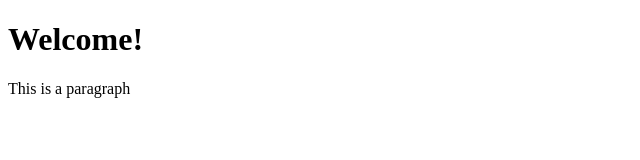
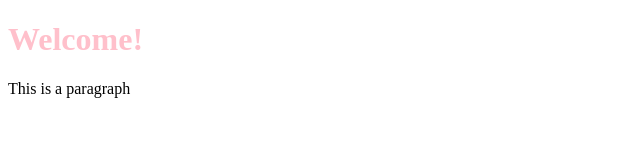
Before and after one commit to sundiata88/branches-practice, a plain HTML site: page index.html in a window 1280 px wide. Shown: the whole page, without its empty margins (0-640 px from the left). Drawn offline with Linux system fonts and the light colour scheme.

Commit message:
create stylesheet and one style

```diff
--- a/index.html
+++ b/index.html
@@ -3,6 +3,7 @@
   <head>
     <meta charset="utf-8">
     <title>Practicing with Git Branches</title>
+    <link rel="stylesheet" href="styles.css" media="screen" title="no title" charset="utf-8">
   </head>
   <body>
     <h1>Welcome!</h1>
--- /dev/null
+++ b/styles.css
@@ -0,0 +1,3 @@
+h1 {
+  color: pink;
+}
```
